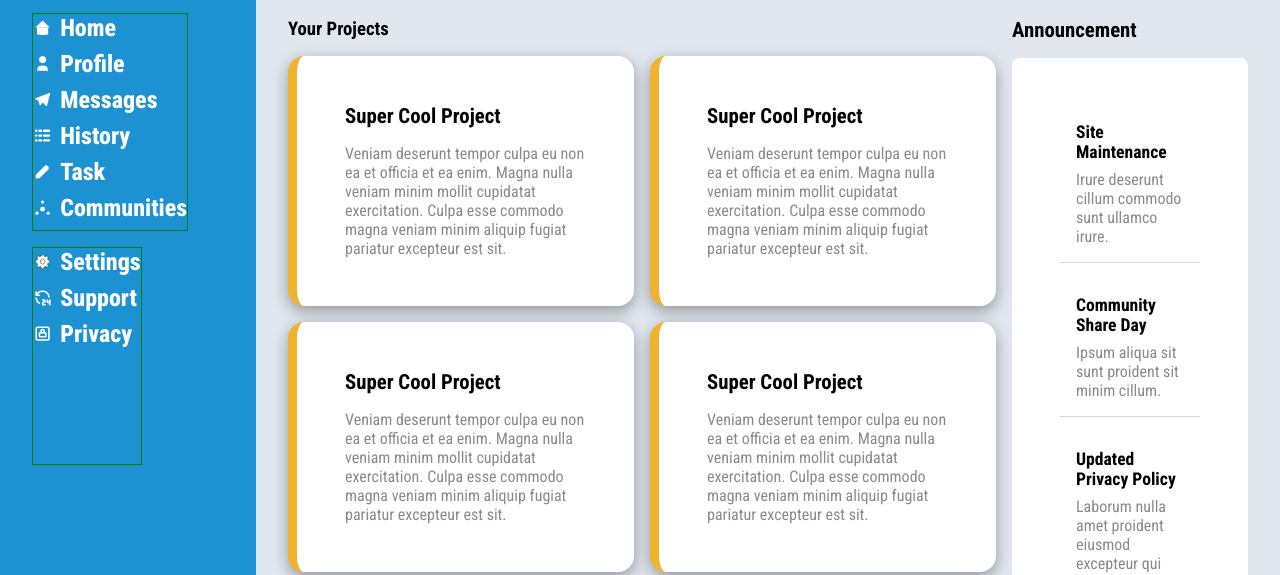
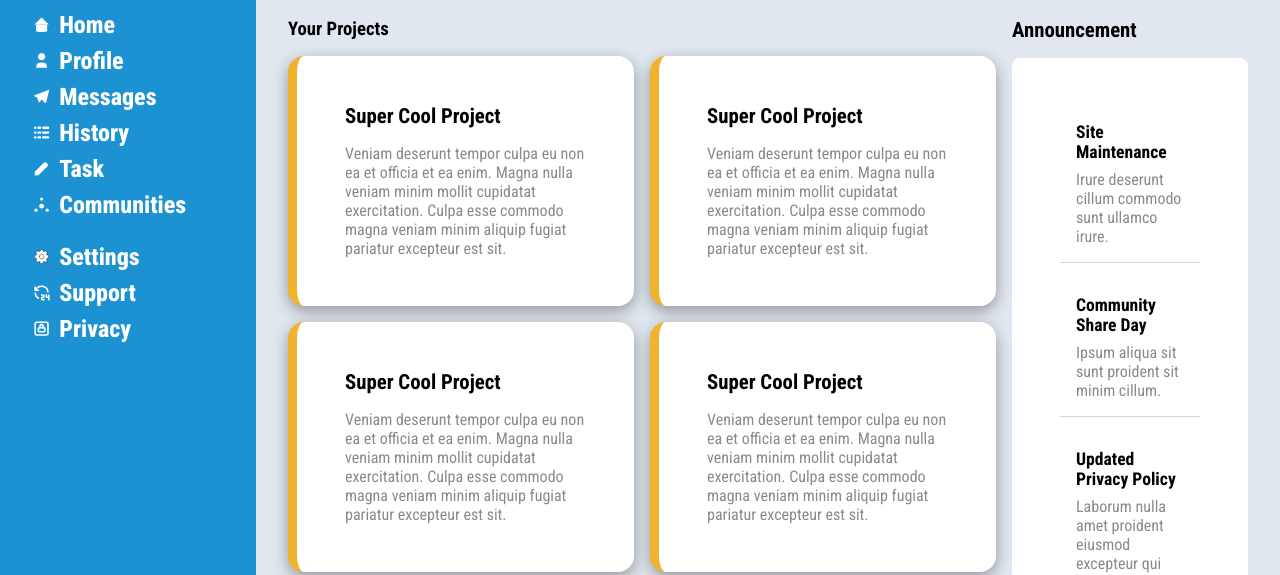
Before and after one commit to Lain-lies/admin-dash-odin-project-ihc, a plain HTML site: page index.html in a window 1280 px wide. Shown: the part 221-796 px from the top of the page. Drawn offline with Linux system fonts and the light colour scheme.

Commit message:
Remove border on sidebar ul elements

```diff
--- a/styles.css
+++ b/styles.css
@@ -59,8 +59,6 @@ span{
 
 #sidebar ul{
 
-    border: 1px solid green;
-    /* display: grid; */
     justify-self: baseline;
     margin-left: 2rem;
 }
```
